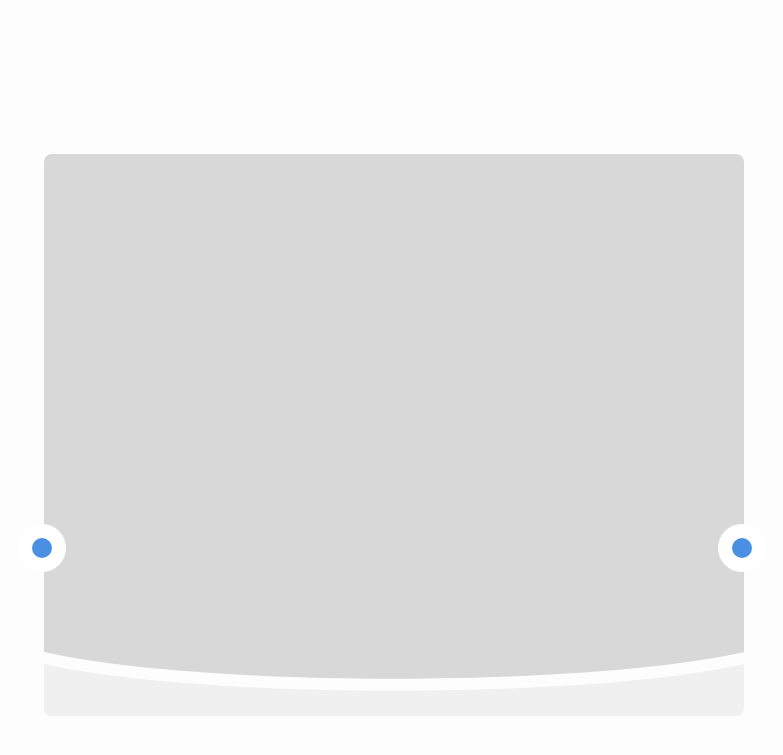
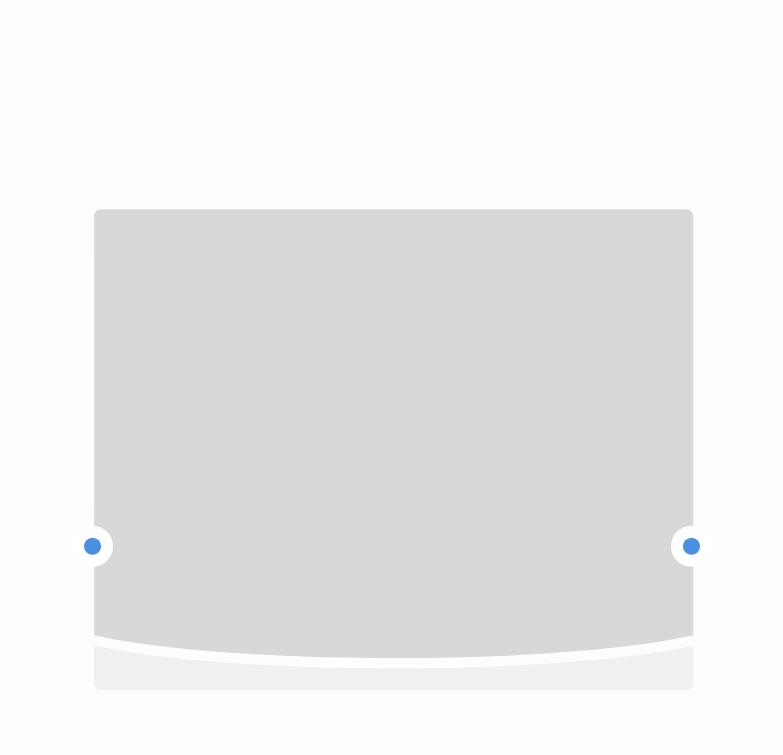
Before and after one commit to paaguilar/code-academy-personal-test-site, a Jekyll site: the page index.html, which Jekyll copies as it is, in a window 1280 px wide. Shown: the top 755 px of the page, without its empty margins (248-1031 px from the left). Built offline with Jekyll 4.4.1, drawn with Linux system fonts in a browser that asks for light colours.

Commit message:
vertical and horizontal align

```diff
--- a/css/main.scss
+++ b/css/main.scss
@@ -31,12 +31,16 @@
 .Aligner {
   display: flex;
   align-items: center;
+  min-height: 24em;
   justify-content: center;
-  margin-top: 12%;
+  position: absolute;
+  top: 50%;
+  transform: translateY(-50%);
+  width: 100%
 }
 
 .Aligner-item {
-  max-width: 50%;
+  flex: 1;
 }
 
 .Aligner-item--top {
@@ -45,6 +49,11 @@
 
 .Aligner-item--bottom {
   align-self: flex-end;
+}
+
+.Aligner-item--fixed {
+  flex: none;
+  max-width: 50%;
 }
 
 
```
